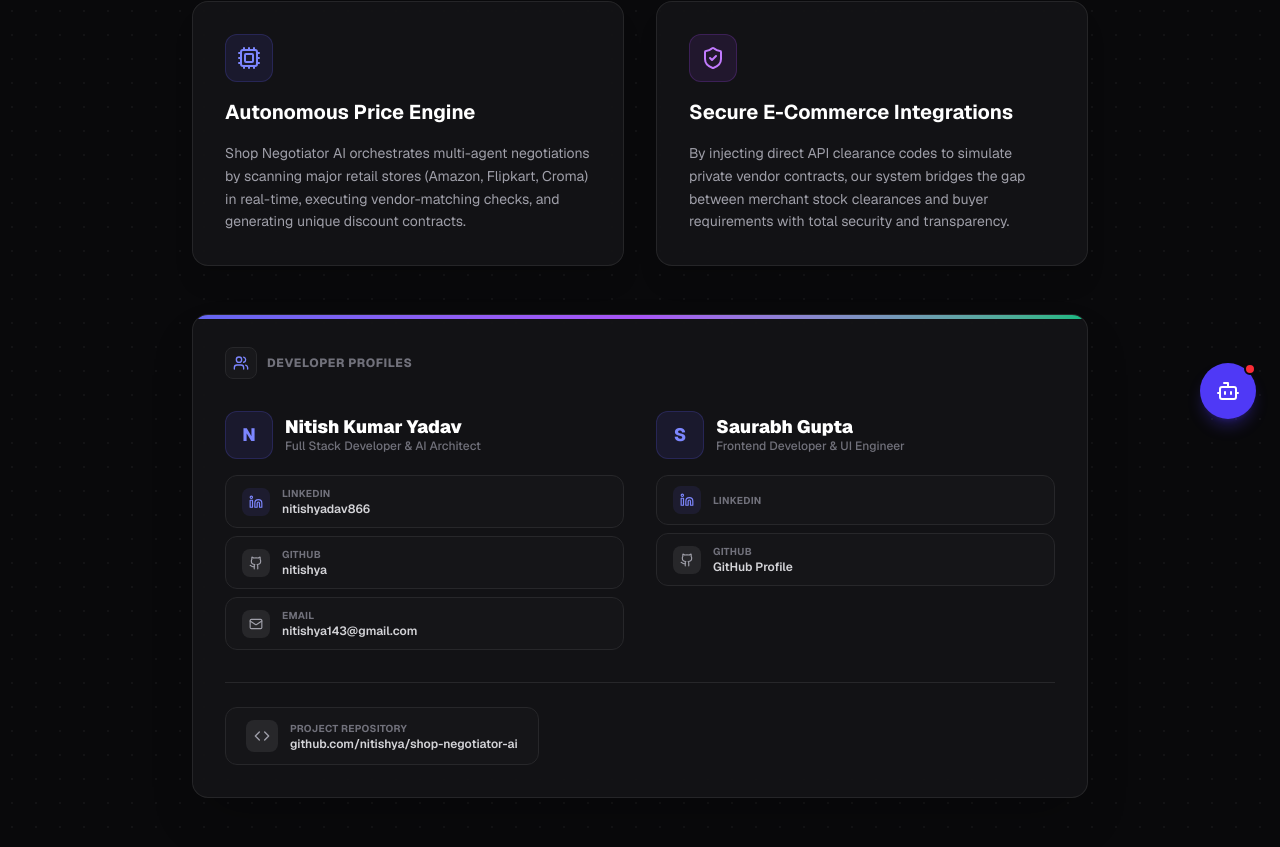
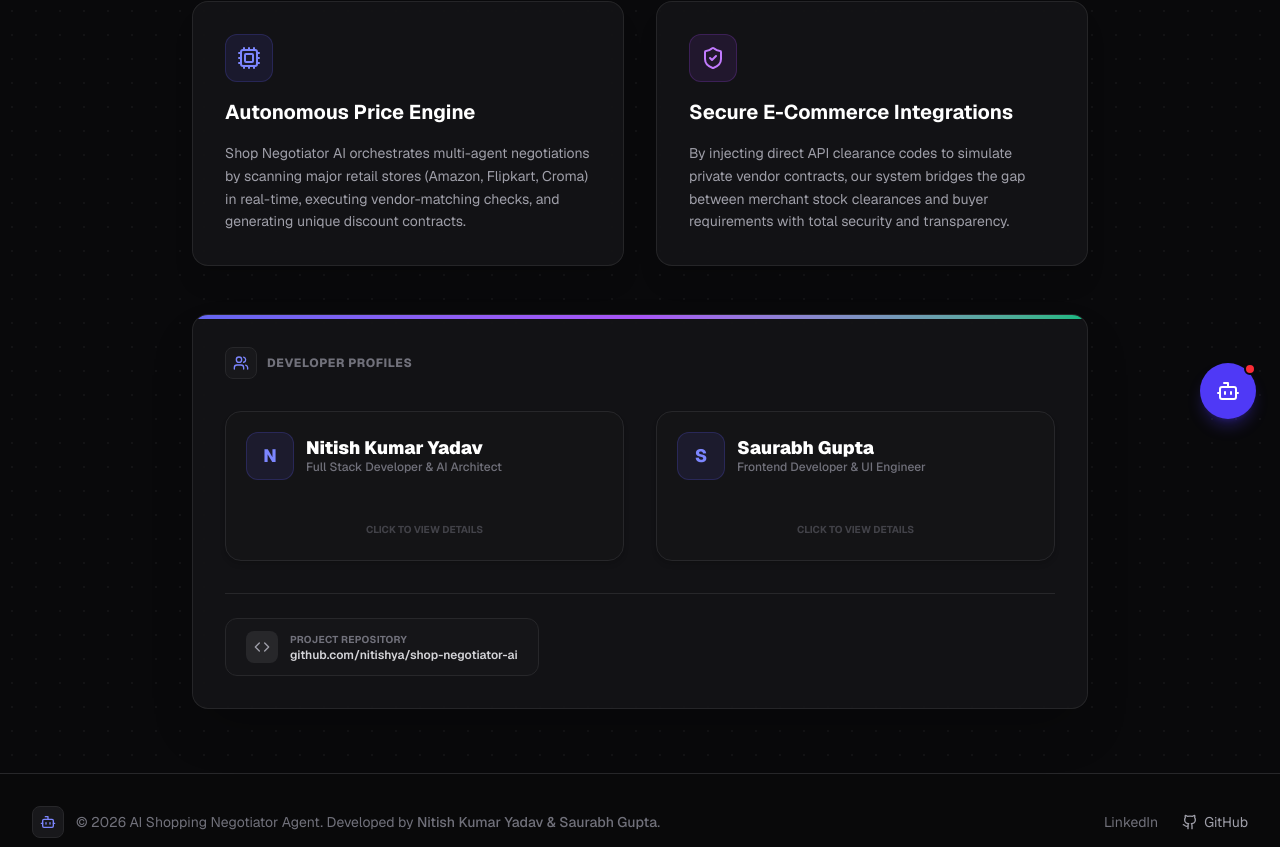
Before and after one commit to nitishya/shop-negotiator-ai, a Next.js app: page /about in a window 1280 px wide. Shown: the part 357-1204 px from the top of the page. Built offline with nearby package versions, Linux system fonts and the light colour scheme.

Commit message:
feat: make developer cards collapsible on About page

```diff
--- a/src/app/about/page.tsx
+++ b/src/app/about/page.tsx
@@ -27,6 +27,99 @@ const DEVELOPERS = [
     email: '',
   },
 ];
+
+function DeveloperCard({ dev }: { dev: typeof DEVELOPERS[0] }) {
+  const [isExpanded, setIsExpanded] = React.useState(false);
+
+  return (
+    <div
+      className="flex flex-col gap-4 p-5 rounded-2xl border border-zinc-800 bg-zinc-900/40 hover:bg-zinc-900/80 transition-all cursor-pointer group shadow-md"
+      onClick={() => setIsExpanded(!isExpanded)}
+    >
+      {/* Dev header */}
+      <div className="flex items-center gap-3">
+        <div className="w-12 h-12 rounded-xl bg-indigo-500/10 border border-indigo-500/20 flex items-center justify-center text-indigo-400 font-extrabold text-lg group-hover:scale-105 transition-transform">
+          {dev.name.charAt(0)}
+        </div>
+        <div>
+          <h2 className="text-lg font-black text-white leading-tight">{dev.name}</h2>
+          <p className="text-xs text-zinc-500 font-medium">{dev.role}</p>
+        </div>
+      </div>
+
+      {/* Expandable Social Links */}
+      <div className={`flex flex-col gap-2 overflow-hidden transition-all duration-300 ease-in-out ${isExpanded ? 'max-h-[500px] mt-2 opacity-100' : 'max-h-0 opacity-0 m-0'}`}>
+        {/* LinkedIn */}
+        {dev.linkedin && dev.linkedin !== 'https://www.linkedin.com/in/' && (
+          <a
+            href={dev.linkedin}
+            target="_blank"
+            rel="noopener noreferrer"
+            onClick={(e) => e.stopPropagation()} // Prevent closing when clicking link
+            className="flex items-center gap-3 px-4 py-2.5 rounded-xl border border-zinc-800 bg-zinc-950 hover:bg-indigo-500/10 hover:border-indigo-500/30 text-zinc-300 hover:text-white transition-all active:scale-[0.98]"
+          >
+            <div className="flex items-center justify-center w-7 h-7 rounded-lg bg-indigo-500/10 text-indigo-400 flex-shrink-0">
+              <svg className="w-3.5 h-3.5" viewBox="0 0 24 24" fill="none" stroke="currentColor" strokeWidth="2" strokeLinecap="round" strokeLinejoin="round">
+                <path d="M16 8a6 6 0 0 1 6 6v7h-4v-7a2 2 0 0 0-2-2 2 2 0 0 0-2 2v7h-4v-7a6 6 0 0 1 6-6z"></path>
+                <rect x="2" y="9" width="4" height="12"></rect>
+                <circle cx="4" cy="4" r="2"></circle>
+              </svg>
+            </div>
+            <div className="flex flex-col text-left min-w-0">
+              <span className="text-[10px] text-zinc-500 uppercase font-bold tracking-wide">LinkedIn</span>
+              <span className="text-xs font-semibold truncate">{dev.linkedin.replace('https://www.linkedin.com/in/', '').replace('/', '')}</span>
+            </div>
+          </a>
+        )}
+
+        {/* GitHub */}
+        {dev.github && dev.github !== 'https://github.com/' && (
+          <a
+            href={dev.github}
+            target="_blank"
+            rel="noopener noreferrer"
+            onClick={(e) => e.stopPropagation()}
+            className="flex items-center gap-3 px-4 py-2.5 rounded-xl border border-zinc-800 bg-zinc-950 hover:bg-zinc-800 hover:border-zinc-700 text-zinc-300 hover:text-white transition-all active:scale-[0.98]"
+          >
+            <div className="flex items-center justify-center w-7 h-7 rounded-lg bg-zinc-800 text-zinc-400 flex-shrink-0">
+              <svg className="w-3.5 h-3.5" viewBox="0 0 24 24" fill="none" stroke="currentColor" strokeWidth="2" strokeLinecap="round" strokeLinejoin="round">
+                <path d="M15 22v-4a4.8 4.8 0 0 0-1-3.5c3 0 6-2 6-5.5.08-1.25-.27-2.48-1-3.5.28-1.15.28-2.35 0-3.5 0 0-1 0-3 1.5-2.64-.5-5.36-.5-8 0C6 2 5 2 5 2c-.3 1.15-.3 2.35 0 3.5A5.403 5.403 0 0 0 4 9c0 3.5 3 5.5 6 5.5-.39.49-.68 1.05-.85 1.65-.17.6-.22 1.23-.15 1.85v4"></path>
+                <path d="M9 18c-4.51 2-5-2-7-2"></path>
+              </svg>
+            </div>
+            <div className="flex flex-col text-left">
+              <span className="text-[10px] text-zinc-500 uppercase font-bold tracking-wide">GitHub</span>
+              <span className="text-xs font-semibold">{dev.github.replace('https://github.com/', '') || 'GitHub Profile'}</span>
+            </div>
+          </a>
+        )}
+
+        {/* Email */}
+        {dev.email && (
+          <a
+            href={`mailto:${dev.email}`}
+            onClick={(e) => e.stopPropagation()}
+            className="flex items-center gap-3 px-4 py-2.5 rounded-xl border border-zinc-800 bg-zinc-950 hover:bg-zinc-800 hover:border-zinc-700 text-zinc-300 hover:text-white transition-all active:scale-[0.98]"
+          >
+            <div className="flex items-center justify-center w-7 h-7 rounded-lg bg-zinc-800 text-zinc-400 flex-shrink-0">
+              <Mail className="w-3.5 h-3.5" />
+            </div>
+            <div className="flex flex-col text-left">
+              <span className="text-[10px] text-zinc-500 uppercase font-bold tracking-wide">Email</span>
+              <span className="text-xs font-semibold">{dev.email}</span>
+            </div>
+          </a>
+        )}
+      </div>
+
+      {!isExpanded && (
+        <div className="text-center w-full pt-1 opacity-50 group-hover:opacity-100 transition-opacity">
+          <span className="text-[10px] uppercase font-bold text-zinc-500">Click to view details</span>
+        </div>
+      )}
+    </div>
+  );
+}
 
 export default function AboutPage() {
   return (
@@ -91,76 +184,7 @@ export default function AboutPage() {
 
           <div className="grid grid-cols-1 md:grid-cols-2 gap-8">
             {DEVELOPERS.map((dev) => (
-              <div key={dev.name} className="flex flex-col gap-4">
-                {/* Dev header */}
-                <div className="flex items-center gap-3">
-                  <div className="w-12 h-12 rounded-xl bg-indigo-500/10 border border-indigo-500/20 flex items-center justify-center text-indigo-400 font-extrabold text-lg">
-                    {dev.name.charAt(0)}
-                  </div>
-                  <div>
-                    <h2 className="text-lg font-black text-white leading-tight">{dev.name}</h2>
-                    <p className="text-xs text-zinc-500 font-medium">{dev.role}</p>
-                  </div>
-                </div>
-
-                {/* Social Links */}
-                <div className="flex flex-col gap-2">
-                  {/* LinkedIn */}
-                  <a
-                    href={dev.linkedin}
-                    target="_blank"
-                    rel="noopener noreferrer"
-                    className="flex items-center gap-3 px-4 py-2.5 rounded-xl border border-zinc-800 bg-zinc-900/60 hover:bg-indigo-500/10 hover:border-indigo-500/30 text-zinc-300 hover:text-white transition-all group active:scale-[0.98]"
-                  >
-                    <div className="flex items-center justify-center w-7 h-7 rounded-lg bg-indigo-500/10 text-indigo-400 group-hover:bg-indigo-500/20 flex-shrink-0">
-                      <svg className="w-3.5 h-3.5" viewBox="0 0 24 24" fill="none" stroke="currentColor" strokeWidth="2" strokeLinecap="round" strokeLinejoin="round">
-                        <path d="M16 8a6 6 0 0 1 6 6v7h-4v-7a2 2 0 0 0-2-2 2 2 0 0 0-2 2v7h-4v-7a6 6 0 0 1 6-6z"></path>
-                        <rect x="2" y="9" width="4" height="12"></rect>
-                        <circle cx="4" cy="4" r="2"></circle>
-                      </svg>
-                    </div>
-                    <div className="flex flex-col text-left min-w-0">
-                      <span className="text-[10px] text-zinc-500 uppercase font-bold tracking-wide">LinkedIn</span>
-                      <span className="text-xs font-semibold truncate">{dev.linkedin.replace('https://www.linkedin.com/in/', '').replace('/', '')}</span>
-                    </div>
-                  </a>
-
-                  {/* GitHub */}
-                  <a
-                    href={dev.github}
-                    target="_blank"
-                    rel="noopener noreferrer"
-                    className="flex items-center gap-3 px-4 py-2.5 rounded-xl border border-zinc-800 bg-zinc-900/60 hover:bg-zinc-800 hover:border-zinc-700 text-zinc-300 hover:text-white transition-all group active:scale-[0.98]"
-                  >
-                    <div className="flex items-center justify-center w-7 h-7 rounded-lg bg-zinc-800 text-zinc-400 group-hover:bg-zinc-700 flex-shrink-0">
-                      <svg className="w-3.5 h-3.5" viewBox="0 0 24 24" fill="none" stroke="currentColor" strokeWidth="2" strokeLinecap="round" strokeLinejoin="round">
-                        <path d="M15 22v-4a4.8 4.8 0 0 0-1-3.5c3 0 6-2 6-5.5.08-1.25-.27-2.48-1-3.5.28-1.15.28-2.35 0-3.5 0 0-1 0-3 1.5-2.64-.5-5.36-.5-8 0C6 2 5 2 5 2c-.3 1.15-.3 2.35 0 3.5A5.403 5.403 0 0 0 4 9c0 3.5 3 5.5 6 5.5-.39.49-.68 1.05-.85 1.65-.17.6-.22 1.23-.15 1.85v4"></path>
-                        <path d="M9 18c-4.51 2-5-2-7-2"></path>
-                      </svg>
-                    </div>
-                    <div className="flex flex-col text-left">
-                      <span className="text-[10px] text-zinc-500 uppercase font-bold tracking-wide">GitHub</span>
-                      <span className="text-xs font-semibold">{dev.github.replace('https://github.com/', '') || 'GitHub Profile'}</span>
-                    </div>
-                  </a>
-
-                  {/* Email */}
-                  {dev.email && (
-                    <a
-                      href={`mailto:${dev.email}`}
-                      className="flex items-center gap-3 px-4 py-2.5 rounded-xl border border-zinc-800 bg-zinc-900/60 hover:bg-zinc-800 hover:border-zinc-700 text-zinc-300 hover:text-white transition-all group active:scale-[0.98]"
-                    >
-                      <div className="flex items-center justify-center w-7 h-7 rounded-lg bg-zinc-800 text-zinc-400 group-hover:bg-zinc-700 flex-shrink-0">
-                        <Mail className="w-3.5 h-3.5" />
-                      </div>
-                      <div className="flex flex-col text-left">
-                        <span className="text-[10px] text-zinc-500 uppercase font-bold tracking-wide">Email</span>
-                        <span className="text-xs font-semibold">{dev.email}</span>
-                      </div>
-                    </a>
-                  )}
-                </div>
-              </div>
+              <DeveloperCard key={dev.name} dev={dev} />
             ))}
           </div>
 
```
